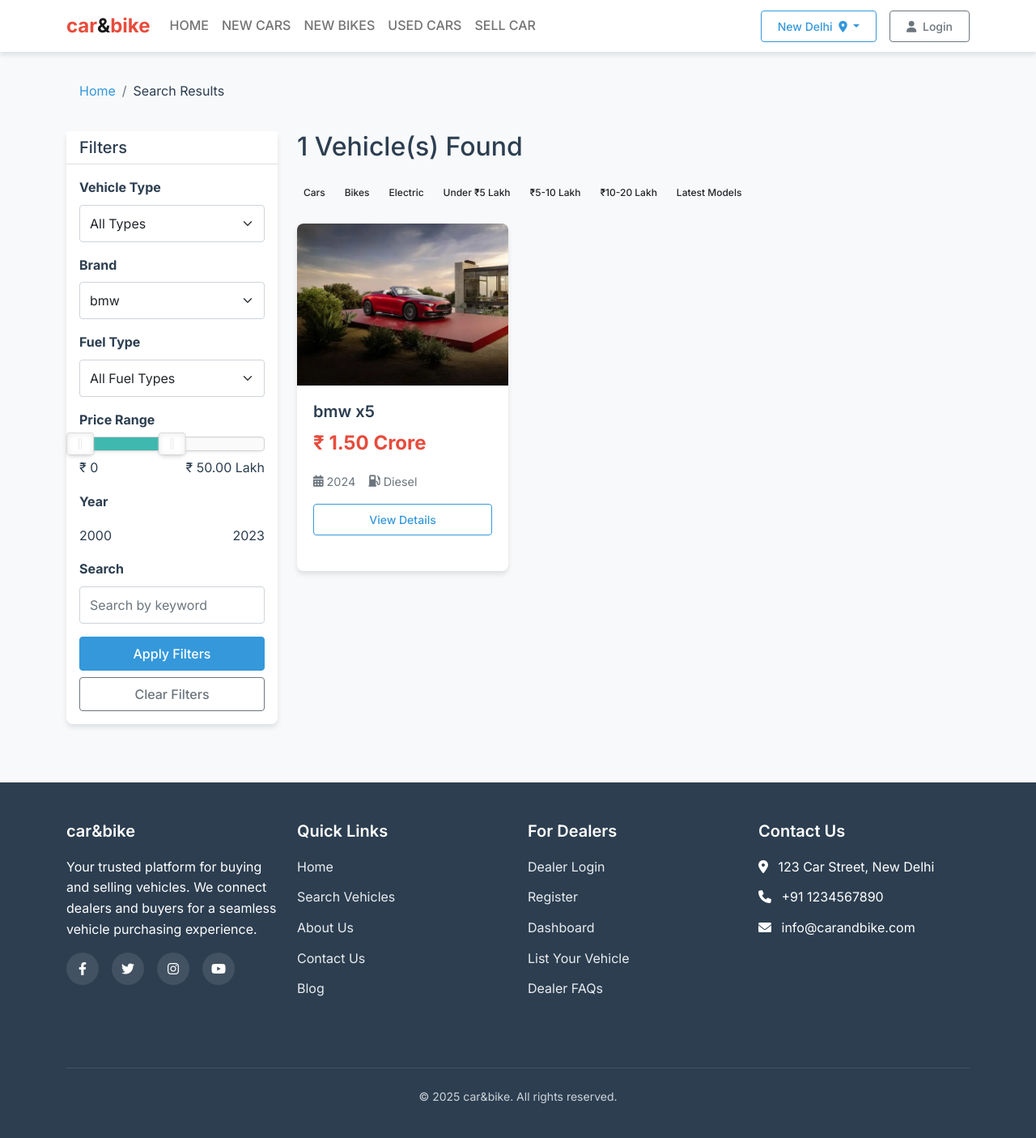
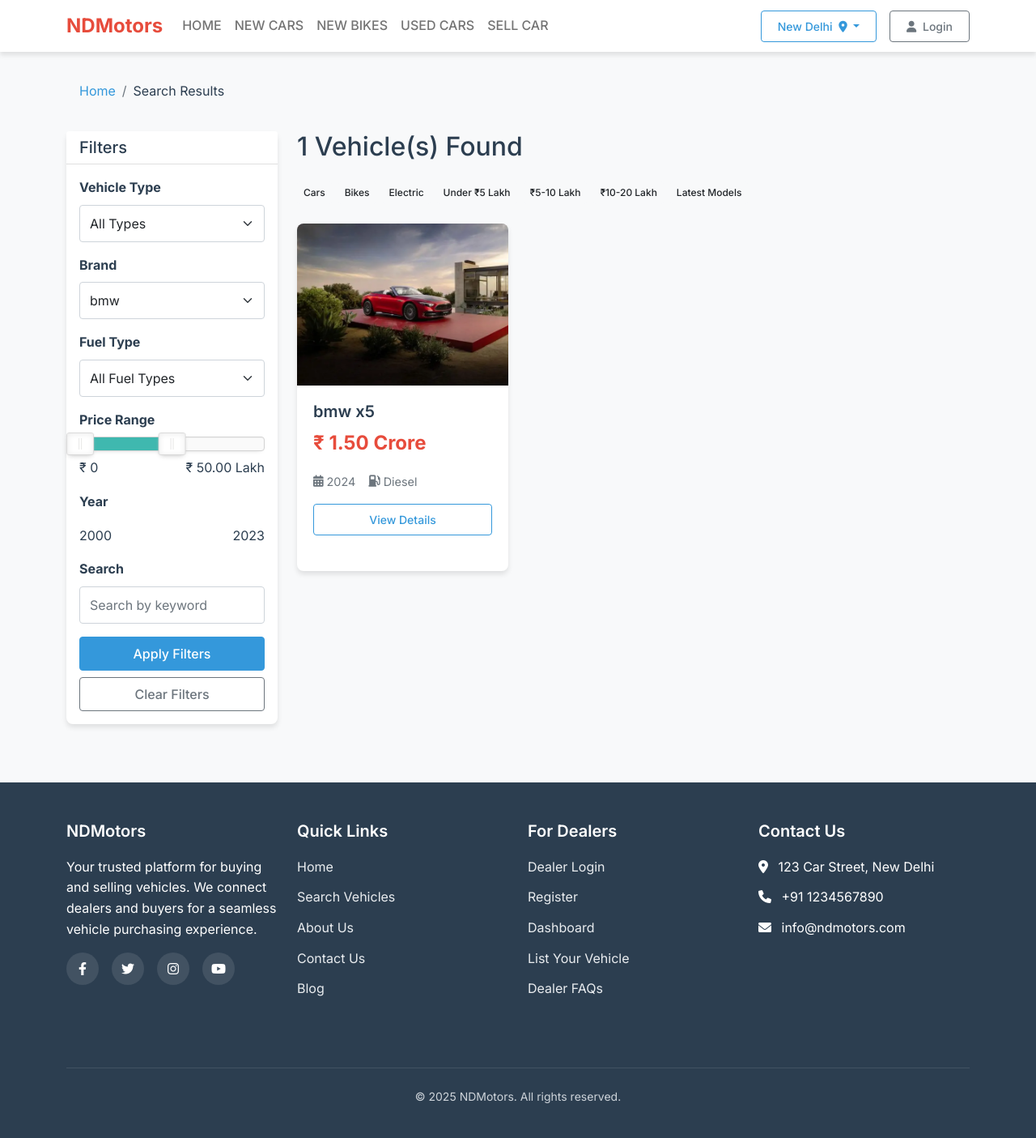
Before and after one commit to yash-ap0001/VehicleVault, a Flask app: a page that uses templates/layout.html in a window 1280 px wide. Shown: the whole page at 81% size. Run offline with Flask 3, Linux system fonts and the light colour scheme; data comes from the database, SQL or seed files in the repository; some libraries are stand-ins or nearby versions.

Commit message:
Update website branding: Change "Car&Bike" to "NDMotors" across all templates.
Replit-Commit-Author: Agent
Replit-Commit-Session-Id: 6a2ab662-01ae-41d7-a111-dd6d5561167b
Replit-Commit-Screenshot-Url: https://storage.googleapis.com/screenshot-production-us-central1/b76b5805-bfcc-4f27-b63d-c15ea3f642c6/96aa01ac-d804-4909-b9f7-b00a46a089f3.jpg

```diff
--- a/templates/add_vehicle.html
+++ b/templates/add_vehicle.html
@@ -1,6 +1,6 @@
 {% extends 'layout.html' %}
 
-{% block title %}Add Vehicle - Car&Bike{% endblock %}
+{% block title %}Add Vehicle - NDMotors{% endblock %}
 
 {% block content %}
 <div class="container mt-4 mb-5">
--- a/templates/dealer_dashboard.html
+++ b/templates/dealer_dashboard.html
@@ -1,6 +1,6 @@
 {% extends 'layout.html' %}
 
-{% block title %}Dealer Dashboard - Car&Bike{% endblock %}
+{% block title %}Dealer Dashboard - NDMotors{% endblock %}
 
 {% block extra_css %}
 <style>
--- a/templates/dealer_login.html
+++ b/templates/dealer_login.html
@@ -1,6 +1,6 @@
 {% extends 'layout.html' %}
 
-{% block title %}Dealer Login - Car&Bike{% endblock %}
+{% block title %}Dealer Login - NDMotors{% endblock %}
 
 {% block content %}
 <div class="container mt-5 mb-5">
--- a/templates/dealer_register.html
+++ b/templates/dealer_register.html
@@ -1,6 +1,6 @@
 {% extends 'layout.html' %}
 
-{% block title %}Dealer Registration - Car&Bike{% endblock %}
+{% block title %}Dealer Registration - NDMotors{% endblock %}
 
 {% block content %}
 <div class="container mt-5 mb-5">
--- a/templates/edit_vehicle.html
+++ b/templates/edit_vehicle.html
@@ -1,6 +1,6 @@
 {% extends 'layout.html' %}
 
-{% block title %}Edit Vehicle - Car&Bike{% endblock %}
+{% block title %}Edit Vehicle - NDMotors{% endblock %}
 
 {% block content %}
 <div class="container mt-4 mb-5">
--- a/templates/error.html
+++ b/templates/error.html
@@ -1,6 +1,6 @@
 {% extends 'layout.html' %}
 
-{% block title %}{{ error_code }} Error - Car&Bike{% endblock %}
+{% block title %}{{ error_code }} Error - NDMotors{% endblock %}
 
 {% block content %}
 <div class="container py-5">
--- a/templates/index.html
+++ b/templates/index.html
@@ -1,6 +1,6 @@
 {% extends 'layout.html' %}
 
-{% block title %}Car&Bike - Find Your Perfect Vehicle{% endblock %}
+{% block title %}NDMotors - Find Your Perfect Vehicle{% endblock %}
 
 {% block content %}
 <!-- Hero Section -->
--- a/templates/layout.html
+++ b/templates/layout.html
@@ -3,7 +3,7 @@
 <head>
     <meta charset="UTF-8">
     <meta name="viewport" content="width=device-width, initial-scale=1.0">
-    <title>{% block title %}Car&Bike - Find Your Perfect Vehicle{% endblock %}</title>
+    <title>{% block title %}NDMotors - Find Your Perfect Vehicle{% endblock %}</title>
     <!-- Bootstrap 5 CSS -->
     <link href="https://cdn.jsdelivr.net/npm/bootstrap@5.1.3/dist/css/bootstrap.min.css" rel="stylesheet">
     <!-- Font Awesome Icons -->
@@ -22,7 +22,7 @@
     <nav class="navbar navbar-expand-lg navbar-light sticky-top">
         <div class="container">
             <a class="navbar-brand" href="{{ url_for('index') }}">
-                <span>car</span>&<span>bike</span>
+                <span>ND</span><span>Motors</span>
             </a>
             <button class="navbar-toggler" type="button" data-bs-toggle="collapse" data-bs-target="#navbarNav">
                 <span class="navbar-toggler-icon"></span>
@@ -104,7 +104,7 @@
         <div class="container">
             <div class="row">
                 <div class="col-md-3 mb-4">
-                    <h5 class="footer-heading">car&bike</h5>
+                    <h5 class="footer-heading">NDMotors</h5>
                     <p>Your trusted platform for buying and selling vehicles. We connect dealers and buyers for a seamless vehicle purchasing experience.</p>
                     <div class="social-icons">
                         <a href="#" class="social-icon"><i class="fab fa-facebook-f"></i></a>
@@ -138,12 +138,12 @@
                     <ul class="footer-links">
                         <li><i class="fas fa-map-marker-alt me-2"></i> 123 Car Street, New Delhi</li>
                         <li><i class="fas fa-phone me-2"></i> +91 1234567890</li>
-                        <li><i class="fas fa-envelope me-2"></i> info@carandbike.com</li>
+                        <li><i class="fas fa-envelope me-2"></i> info@ndmotors.com</li>
                     </ul>
                 </div>
             </div>
             <div class="copyright">
-                <p>&copy; 2025 car&bike. All rights reserved.</p>
+                <p>&copy; 2025 NDMotors. All rights reserved.</p>
             </div>
         </div>
     </footer>
--- a/templates/search_results.html
+++ b/templates/search_results.html
@@ -1,6 +1,6 @@
 {% extends 'layout.html' %}
 
-{% block title %}Search Results - Car&Bike{% endblock %}
+{% block title %}Search Results - NDMotors{% endblock %}
 
 {% block extra_css %}
 <link rel="stylesheet" href="https://cdnjs.cloudflare.com/ajax/libs/noUiSlider/15.5.1/nouislider.min.css">
--- a/templates/vehicle_detail.html
+++ b/templates/vehicle_detail.html
@@ -1,6 +1,6 @@
 {% extends 'layout.html' %}
 
-{% block title %}{{ vehicle.brand }} {{ vehicle.model }} {{ vehicle.year }} - Car&Bike{% endblock %}
+{% block title %}{{ vehicle.brand }} {{ vehicle.model }} {{ vehicle.year }} - NDMotors{% endblock %}
 
 {% block content %}
 <div class="container mt-4 mb-5">
```
